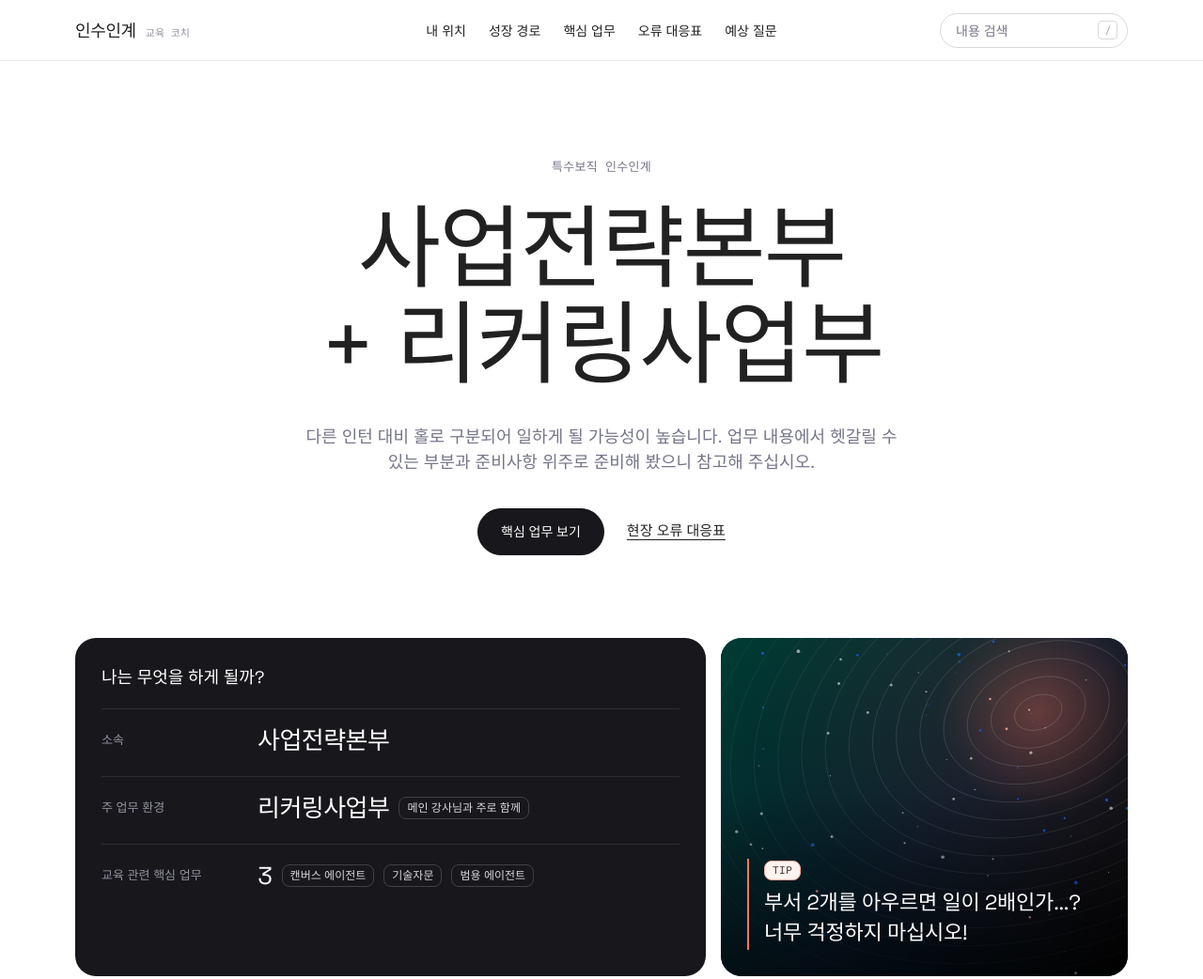
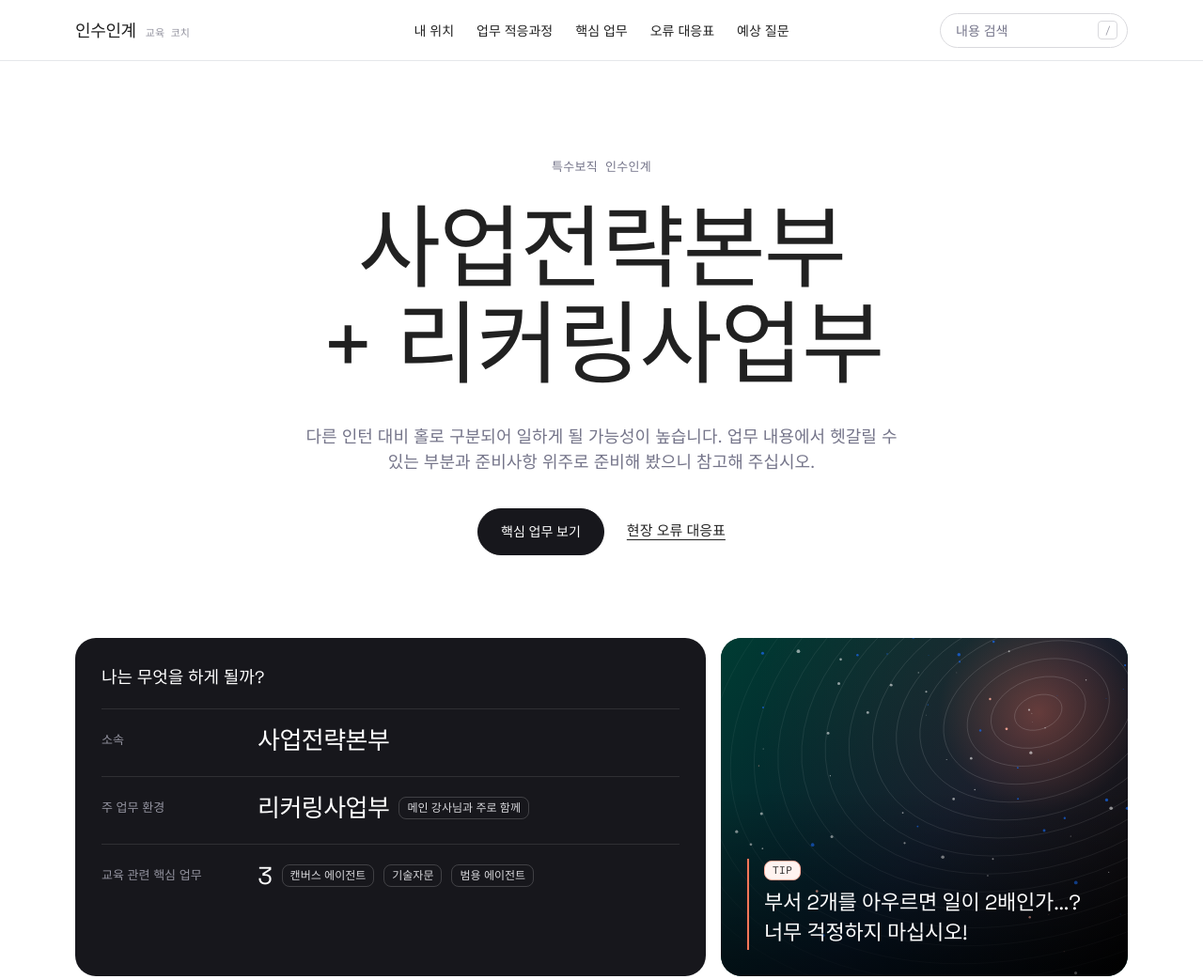
Before and after one commit to khsAlri/Handover, a plain HTML site: page index.html in a window 1280 px wide. Shown: the top 1042 px of the page at 94% size. Drawn offline with Linux system fonts and the light colour scheme.

Commit message:
Add files via upload

```diff
--- a/index.html
+++ b/index.html
@@ -344,7 +344,7 @@ footer .right { display: flex; flex-direction: column; gap: 10px; justify-conten
     <a class="logo" href="#overview"><b>인수인계</b><span>교육 코치</span></a>
     <ul class="menu" id="menu">
       <li><a href="#position">내 위치</a></li>
-      <li><a href="#roadmap">성장 경로</a></li>
+      <li><a href="#roadmap">업무 적응과정</a></li>
       <li><a href="#duties">핵심 업무</a></li>
       <li><a href="#field">오류 대응표</a></li>
       <li><a href="#faq">예상 질문</a></li>
@@ -358,7 +358,7 @@ footer .right { display: flex; flex-direction: column; gap: 10px; justify-conten
     <div class="wrap">
       <ul>
         <li><a href="#position">내 위치 <span>01</span></a></li>
-        <li><a href="#roadmap">성장 경로 <span>02</span></a></li>
+        <li><a href="#roadmap">업무 적응과정 <span>02</span></a></li>
         <li><a href="#duties">핵심 업무 <span>03</span></a></li>
         <li><a href="#field">현장 오류 대응표 <span>04</span></a></li>
         <li><a href="#faq">예상 질문 <span>05</span></a></li>
@@ -808,7 +808,7 @@ footer .right { display: flex; flex-direction: column; gap: 10px; justify-conten
 
   /* ================= search ================= */
   const panel = $("#search-panel"), sInput = $("#search-input"), sResults = $("#search-results"), sBtn = $("#search-btn");
-  const SEC_NAMES = { overview: "한눈에 보기", position: "01 내 위치", roadmap: "02 성장 경로", duties: "03 핵심 업무", field: "04 오류 대응표", faq: "05 예상 질문" };
+  const SEC_NAMES = { overview: "한눈에 보기", position: "01 내 위치", roadmap: "02 업무 적응과정", duties: "03 핵심 업무", field: "04 오류 대응표", faq: "05 예상 질문" };
   let INDEX = [];
   function buildIndex() {
     INDEX = [];
```
